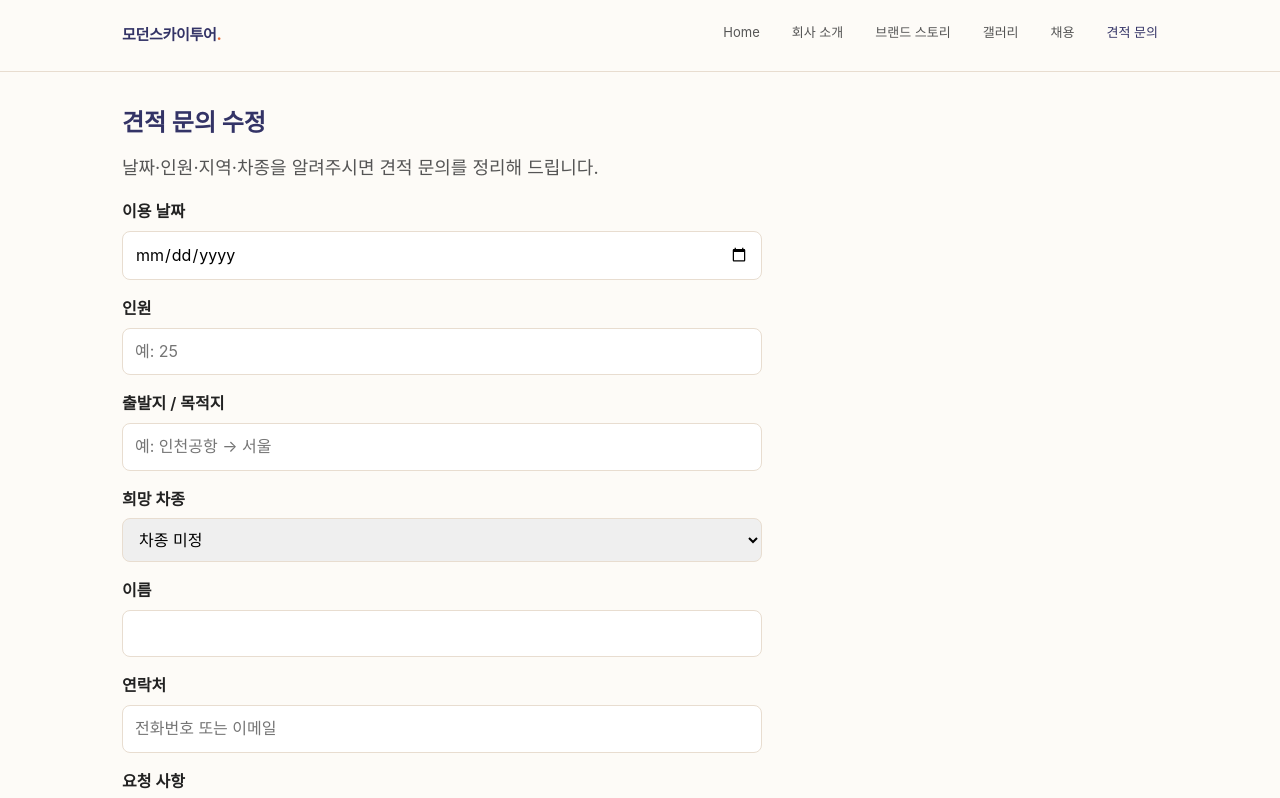
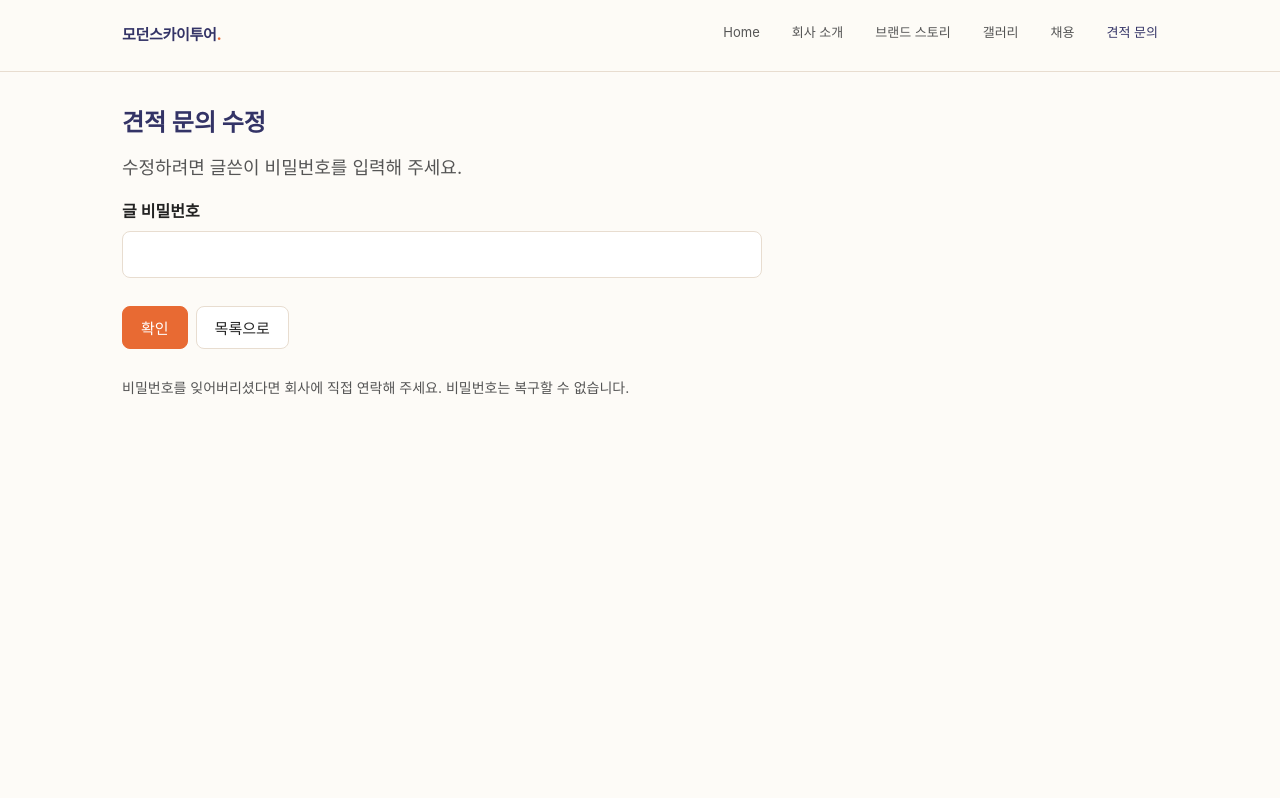
Before and after one commit to chinggu88/skytour, a React (Vite) app: page /#/contact/write/1 in a window 1280 px wide. Shown: the top 798 px of the page. Built offline with nearby package versions, Linux system fonts and the light colour scheme; no server answers; the database is empty.

Commit message:
글쓰기 비밀번호 + 수정 시 비밀번호 확인 추가

```diff
--- a/src/pages/ContactWrite.jsx
+++ b/src/pages/ContactWrite.jsx
@@ -1,6 +1,6 @@
 import { useEffect, useState } from 'react'
 import { useNavigate, useParams } from 'react-router-dom'
-import { getInquiry, createInquiry, updateInquiry } from '../lib/inquiries'
+import { getInquiry, createInquiry, updateInquiry, hashPassword } from '../lib/inquiries'
 
 const initial = {
   date: '',
@@ -16,6 +16,11 @@ export default function ContactWrite() {
   const { id } = useParams()
   const navigate = useNavigate()
   const [form, setForm] = useState(initial)
+  const [storedHash, setStoredHash] = useState(null)
+  const [verified, setVerified] = useState(!id)
+  const [verifyPassword, setVerifyPassword] = useState('')
+  const [verifyError, setVerifyError] = useState('')
+  const [password, setPassword] = useState('')
   const [loading, setLoading] = useState(!!id)
   const [error, setError] = useState('')
   const [saving, setSaving] = useState(false)
@@ -23,7 +28,21 @@ export default function ContactWrite() {
   useEffect(() => {
     if (!id) return
     getInquiry(id)
-      .then((item) => { if (item) setForm(item) })
+      .then((item) => {
+        if (item) {
+          setForm({
+            date: item.date,
+            people: item.people,
+            region: item.region,
+            vehicle: item.vehicle,
+            name: item.name,
+            contact: item.contact,
+            message: item.message,
+          })
+          setStoredHash(item.password_hash)
+          if (!item.password_hash) setVerified(true)
+        }
+      })
       .catch((e) => setError(e.message))
       .finally(() => setLoading(false))
   }, [id])
@@ -32,13 +51,26 @@ export default function ContactWrite() {
     setForm({ ...form, [e.target.name]: e.target.value })
   }
 
+  const verify = async (e) => {
+    e.preventDefault()
+    setVerifyError('')
+    const hash = await hashPassword(verifyPassword)
+    if (hash === storedHash) setVerified(true)
+    else setVerifyError('비밀번호가 맞지 않습니다.')
+  }
+
   const submit = async (e) => {
     e.preventDefault()
     setError('')
     setSaving(true)
     try {
-      if (id) await updateInquiry(id, form)
-      else await createInquiry(form)
+      if (id) {
+        const newHash = password ? await hashPassword(password) : null
+        await updateInquiry(id, form, newHash)
+      } else {
+        const newHash = await hashPassword(password)
+        await createInquiry(form, newHash)
+      }
       navigate('/contact')
     } catch (err) {
       setError(err.message)
@@ -48,6 +80,27 @@ export default function ContactWrite() {
   }
 
   if (loading) return <section className="page"><p>문의 내용을 불러오는 중입니다...</p></section>
+
+  if (id && !verified) {
+    return (
+      <section className="page">
+        <h1>견적 문의 수정</h1>
+        <p className="lead">수정하려면 글쓴이 비밀번호를 입력해 주세요.</p>
+        <form className="form" onSubmit={verify}>
+          <label>
+            글 비밀번호
+            <input type="password" value={verifyPassword} onChange={(e) => setVerifyPassword(e.target.value)} required />
+          </label>
+          {verifyError && <p className="note">{verifyError}</p>}
+          <div className="row-actions">
+            <button className="button primary" type="submit">확인</button>
+            <button className="button" type="button" onClick={() => navigate('/contact')}>목록으로</button>
+          </div>
+          <p className="note">비밀번호를 잊어버리셨다면 회사에 직접 연락해 주세요. 비밀번호는 복구할 수 없습니다.</p>
+        </form>
+      </section>
+    )
+  }
 
   return (
     <section className="page">
@@ -99,12 +152,24 @@ export default function ContactWrite() {
           요청 사항
           <textarea name="message" value={form.message} onChange={change} rows="4" placeholder="일정, 짐, 추가 요청 사항 등" />
         </label>
+        <label>
+          {id ? '새 비밀번호 (비워두면 기존 유지)' : '글 비밀번호'}
+          <input
+            type="password"
+            value={password}
+            onChange={(e) => setPassword(e.target.value)}
+            required={!id}
+            minLength={4}
+            placeholder={id ? '변경할 때만 입력' : '수정·삭제 시 필요합니다'}
+          />
+        </label>
         <div className="row-actions">
           <button className="button primary" type="submit" disabled={saving}>{saving ? '저장 중...' : id ? '수정하기' : '등록하기'}</button>
           <button className="button" type="button" onClick={() => navigate('/contact')}>목록으로</button>
         </div>
         <p className="note">
           이 글은 Supabase에 저장되어 회사에서도 확인할 수 있습니다.
+          비밀번호는 해시로 저장되며, 분실 시 복구할 수 없습니다.
         </p>
       </form>
     </section>
```
